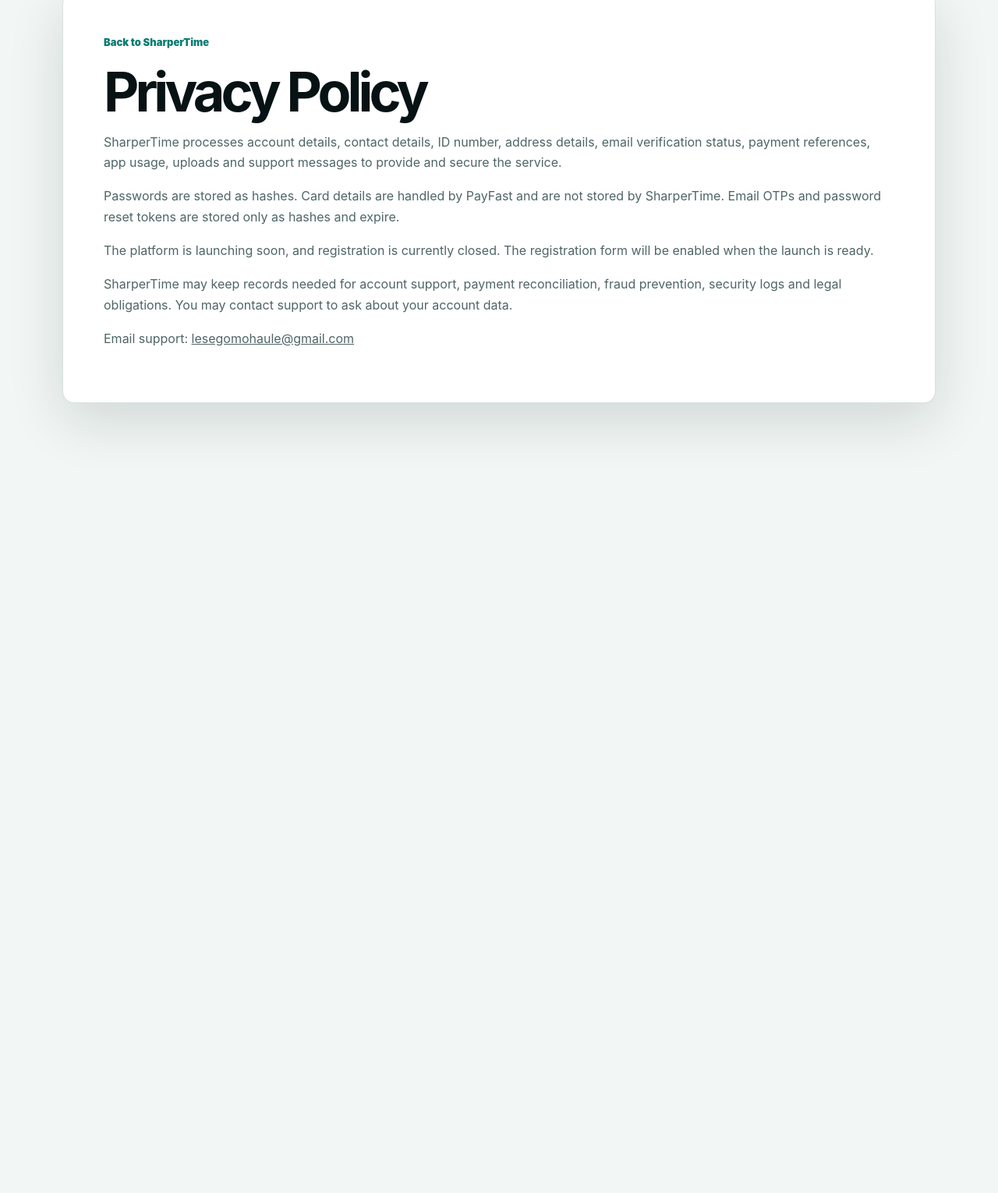
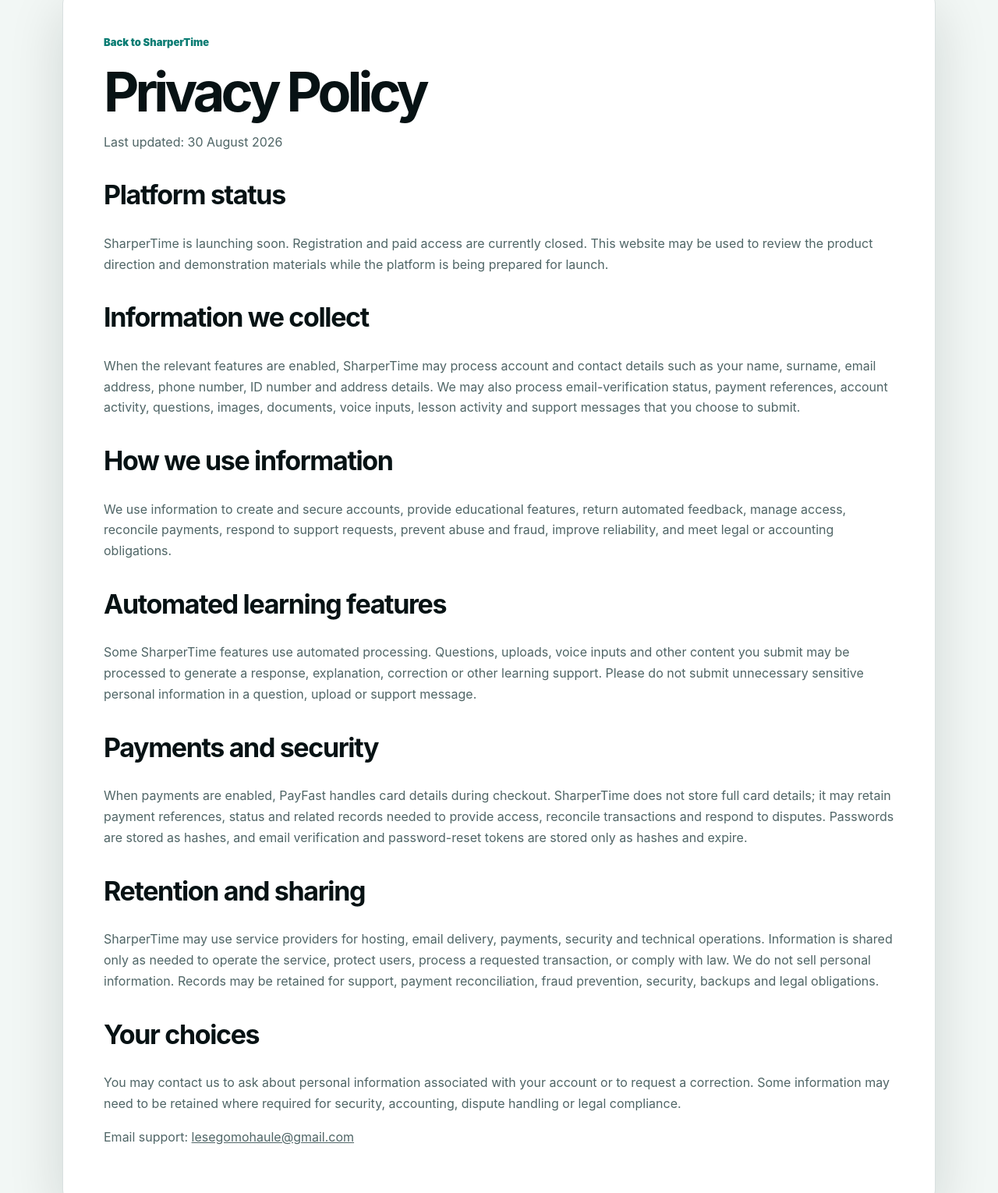
Before and after one commit to LesegoMohaule/sharperx-school-beta, a plain HTML site: page privacy-policy.html in a window 1280 px wide. Shown: the part 85-1615 px from the top of the page at 78% size. Before the commit the page ends 800 px from the top, so only its background shows below. Drawn offline with Linux system fonts and the light colour scheme.

Commit message:
Update legal pages for combined access plans

```diff
--- a/privacy-policy.html
+++ b/privacy-policy.html
@@ -12,10 +12,21 @@
     <article class="policy-card">
       <a class="back-link" href="./">Back to SharperTime</a>
       <h1>Privacy Policy</h1>
-      <p>SharperTime processes account details, contact details, ID number, address details, email verification status, payment references, app usage, uploads and support messages to provide and secure the service.</p>
-      <p>Passwords are stored as hashes. Card details are handled by PayFast and are not stored by SharperTime. Email OTPs and password reset tokens are stored only as hashes and expire.</p>
-      <p>The platform is launching soon, and registration is currently closed. The registration form will be enabled when the launch is ready.</p>
-      <p>SharperTime may keep records needed for account support, payment reconciliation, fraud prevention, security logs and legal obligations. You may contact support to ask about your account data.</p>
+      <p>Last updated: 30 August 2026</p>
+      <h2>Platform status</h2>
+      <p>SharperTime is launching soon. Registration and paid access are currently closed. This website may be used to review the product direction and demonstration materials while the platform is being prepared for launch.</p>
+      <h2>Information we collect</h2>
+      <p>When the relevant features are enabled, SharperTime may process account and contact details such as your name, surname, email address, phone number, ID number and address details. We may also process email-verification status, payment references, account activity, questions, images, documents, voice inputs, lesson activity and support messages that you choose to submit.</p>
+      <h2>How we use information</h2>
+      <p>We use information to create and secure accounts, provide educational features, return automated feedback, manage access, reconcile payments, respond to support requests, prevent abuse and fraud, improve reliability, and meet legal or accounting obligations.</p>
+      <h2>Automated learning features</h2>
+      <p>Some SharperTime features use automated processing. Questions, uploads, voice inputs and other content you submit may be processed to generate a response, explanation, correction or other learning support. Please do not submit unnecessary sensitive personal information in a question, upload or support message.</p>
+      <h2>Payments and security</h2>
+      <p>When payments are enabled, PayFast handles card details during checkout. SharperTime does not store full card details; it may retain payment references, status and related records needed to provide access, reconcile transactions and respond to disputes. Passwords are stored as hashes, and email verification and password-reset tokens are stored only as hashes and expire.</p>
+      <h2>Retention and sharing</h2>
+      <p>SharperTime may use service providers for hosting, email delivery, payments, security and technical operations. Information is shared only as needed to operate the service, protect users, process a requested transaction, or comply with law. We do not sell personal information. Records may be retained for support, payment reconciliation, fraud prevention, security, backups and legal obligations.</p>
+      <h2>Your choices</h2>
+      <p>You may contact us to ask about personal information associated with your account or to request a correction. Some information may need to be retained where required for security, accounting, dispute handling or legal compliance.</p>
       <p>Email support: <a href="mailto:lesegomohaule@gmail.com">lesegomohaule@gmail.com</a></p>
     </article>
   </main>
```
Also changed, not shown: disclaimer.html (+8 -1 lines), terms-and-conditions.html (+11 -7 lines).
